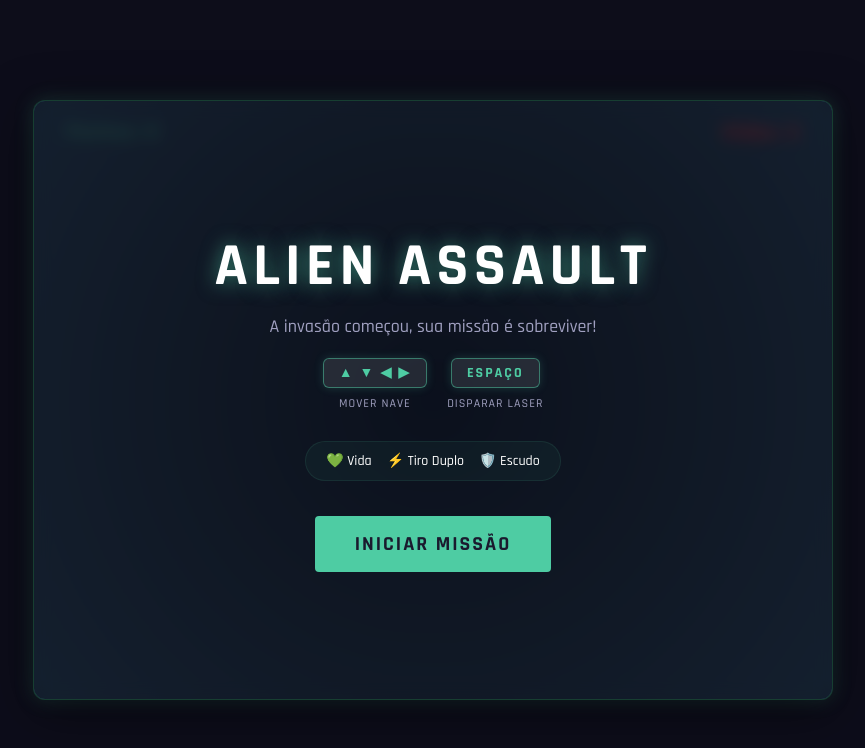
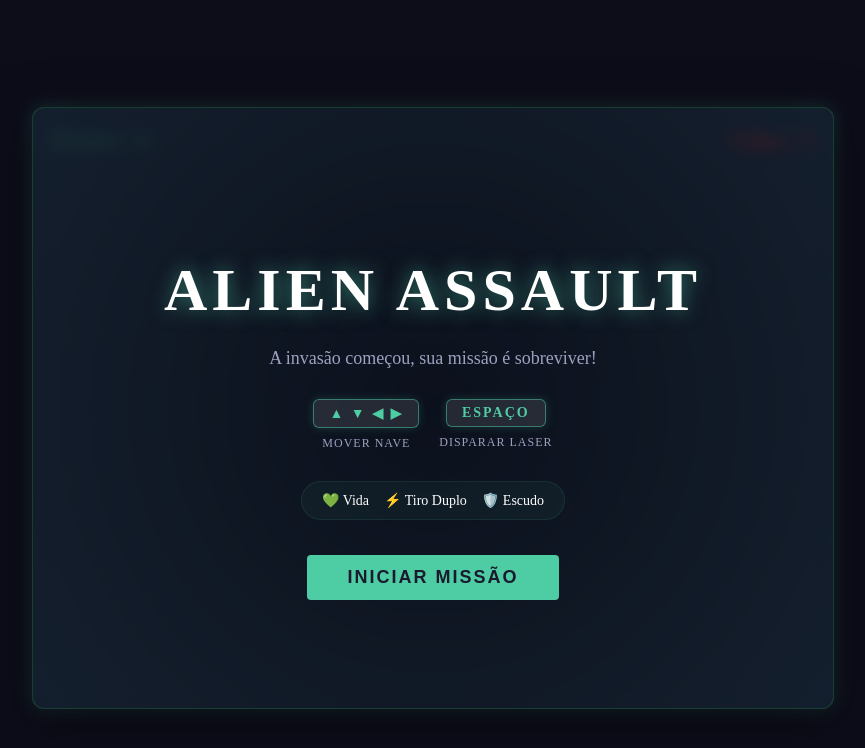
Before and after one commit to Marcia-Vitoria/DesenvJogoWeb-InfoAplicadaWeb, a plain HTML site: page index.html in a window 1280 px wide. Shown: the whole page, without its empty margins (207-1072 px from the left). Drawn offline with Linux system fonts and the light colour scheme.

Commit message:
refatorando css

```diff
--- a/style.css
+++ b/style.css
@@ -1,7 +1,7 @@
-/* Importando uma fonte Sci-Fi moderna e limpa do Google Fonts */
+/* Importando uma fonte Sci-Fi moderna e limpaa do Google Fonts */
 @import url('https://fonts.googleapis.com/css2?family=Rajdhani:wght@500;700&display=swap');
 
-* {
+{
 margin: 0;
 padding: 0;
 box-sizing: border-box;
@@ -13,19 +13,15 @@ body {
 display: flex;
 justify-content: center;
 align-items: center;
-    min-height: 100vh; /* Mudado para min-height para melhor suporte mobile */
+height: 100vh;
 color: white;
 overflow: hidden;
-    padding: 10px; /* Margem de segurança para telas pequenas */
 }
 
 #game-container {
 position: relative;
-    /* RESPONSIVIDADE AQUI: */
-    width: 100%;
-    max-width: 800px; /* Tamanho original máximo */
-    aspect-ratio: 4 / 3; /* Mantém a proporção 800x600 automaticamente */
-
+width: 800px;
+height: 600px;
 box-shadow: 0 10px 50px rgba(0, 0, 0, 0.5), 0 0 20px rgba(78, 204, 163, 0.2);
 border: 1px solid rgba(78, 204, 163, 0.3);
 border-radius: 12px;
@@ -35,24 +31,18 @@ body {
 
 canvas {
 display: block;
-    /* Faz o canvas preencher o container responsivo */
-    width: 100%;
-    height: 100%;
 background: radial-gradient(circle, #0f2027 0%, #203a43 50%, #2c5364 100%);
 }
 
 #ui-layer {
 position: absolute;
-    top: 3%; left: 4%; width: 92%; /* Usando % para acompanhar o redimensionamento */
-    display: flex;
-    justify-content: space-between;
+top: 20px; left: 20px; width: 760px;
+display: flex; justify-content: space-between;
 pointer-events: none;
-    /* Fonte fluida: se ajusta entre 14px e 22px conforme a tela */
-    font-size: clamp(14px, 3vw, 22px);
+font-size: 22px;
 font-weight: 700;
 letter-spacing: 1px;
 text-shadow: 0 2px 4px rgba(0,0,0,0.5);
-    z-index: 10;
 }
 
 #score-board { color: #4ecca3; }
@@ -66,45 +56,34 @@ canvas {
 display: flex; flex-direction: column;
 justify-content: center; align-items: center;
 text-align: center;
-    padding: 20px;
 visibility: hidden; opacity: 0;
 transition: all 0.4s ease;
-    z-index: 20;
 }
 .screen.active { visibility: visible; opacity: 1; }
 
 h1 {
-    font-size: clamp(32px, 8vw, 60px); /* Título responsivo */
+font-size: 60px;
 color: #fff;
-    margin-bottom: 10px;
+margin-bottom: 5px;
 text-transform: uppercase;
 letter-spacing: 5px;
 text-shadow: 0 0 20px rgba(78, 204, 163, 0.6);
 }
 
-p {
-    font-size: clamp(14px, 2.5vw, 18px);
-    margin-bottom: 20px;
-    color: #a0a0c0;
-    font-weight: 500;
-}
+p { font-size: 18px; margin-bottom: 30px; color: #a0a0c0; font-weight: 500; }
 
 .legend {
-    display: flex;
-    flex-wrap: wrap; /* Permite quebrar linha em celulares pequenos */
-    justify-content: center;
-    gap: 10px;
-    margin-bottom: 25px;
+display: flex; gap: 20px; margin-bottom: 35px;
 background: rgba(255, 255, 255, 0.05);
-    padding: 10px 20px;
-    border-radius: 25px;
+padding: 12px 25px;
+border-radius: 50px;
 border: 1px solid rgba(255, 255, 255, 0.1);
 }
-.legend span { font-size: clamp(12px, 2vw, 15px); color: #4ecca3; }
+.legend span { font-size: 15px; color: #4ecca3; }
 
 button {
-    padding: clamp(10px, 2vw, 15px) clamp(20px, 5vw, 40px);
-    font-size: clamp(16px, 2.5vw, 20px);
+padding: 12px 40px;
+font-size: 18px;
 background-color: #4ecca3;
 color: #1a1a2e;
 border: none;
@@ -126,15 +105,10 @@ button:hover {
 background-color: #e94560;
 color: white;
 }
-
-/* Ajustes específicos para telas muito pequenas (Mobile Portrait) */
-@media (max-width: 480px) {
-    #ui-layer { top: 10px; left: 10px; width: calc(100% - 20px); }
-    .legend { border-radius: 12px; }
-    h1 { letter-spacing: 2px; }
+#restart-btn:hover {
+background-color: #ff5e78;
 }
 
-/* Container das instruções de teclas */
 .controls-info {
     display: flex;
     gap: 20px;
@@ -149,7 +123,6 @@ button:hover {
     gap: 8px;
 }
 
-/* Estilo das "Teclas" */
 .key {
     background: rgba(255, 255, 255, 0.1);
     border: 1px solid rgba(78, 204, 163, 0.5);
@@ -169,7 +142,6 @@ button:hover {
     letter-spacing: 1px;
 }
 
-/* Ajuste na Legenda para não poluir visualmente */
 .legend {
     display: flex;
     gap: 15px;
@@ -184,13 +156,3 @@ button:hover {
     font-size: 14px;
     color: #fff;
 }
-
-/* Responsividade para celulares */
-@media (max-width: 480px) {
-    .controls-info {
-        flex-direction: column;
-        gap: 10px;
-    }
-    h1 { font-size: 40px; }
-    .key { font-size: 12px; }
-}
```
Lines whose indentation alone changed are shown as unchanged.
